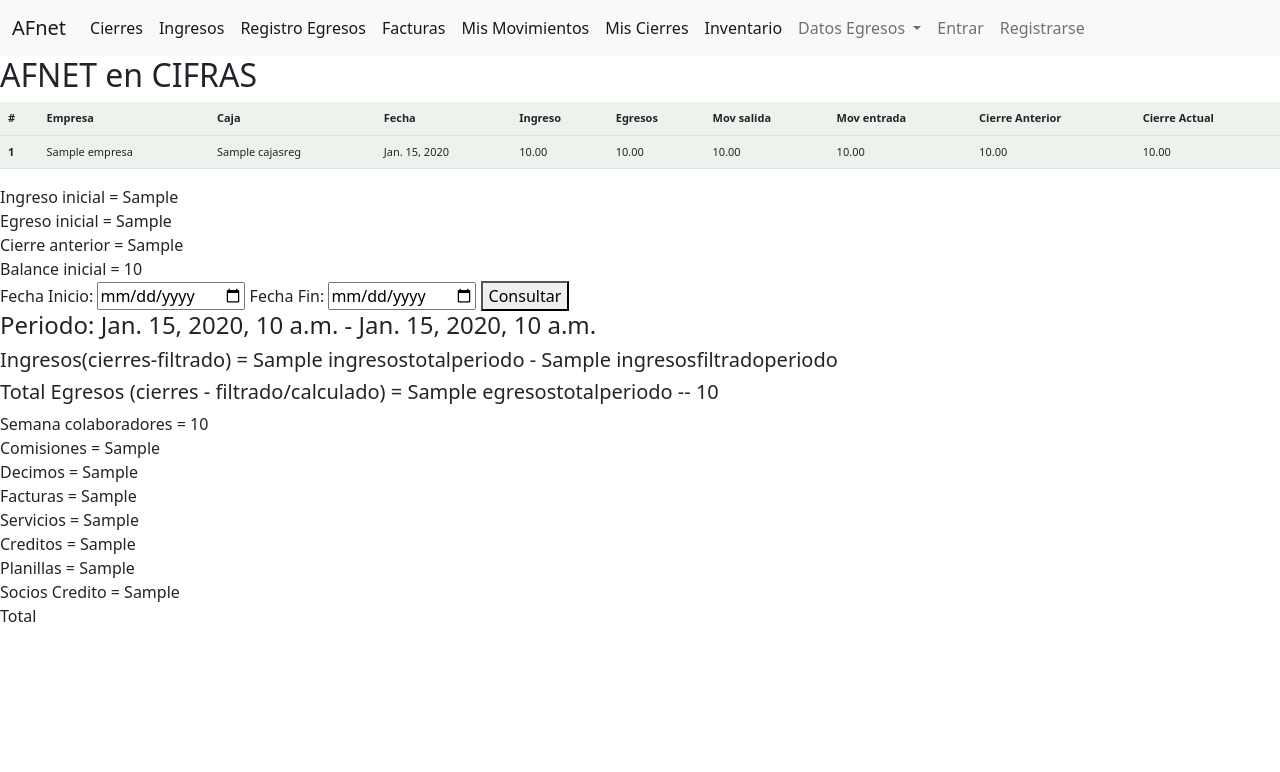
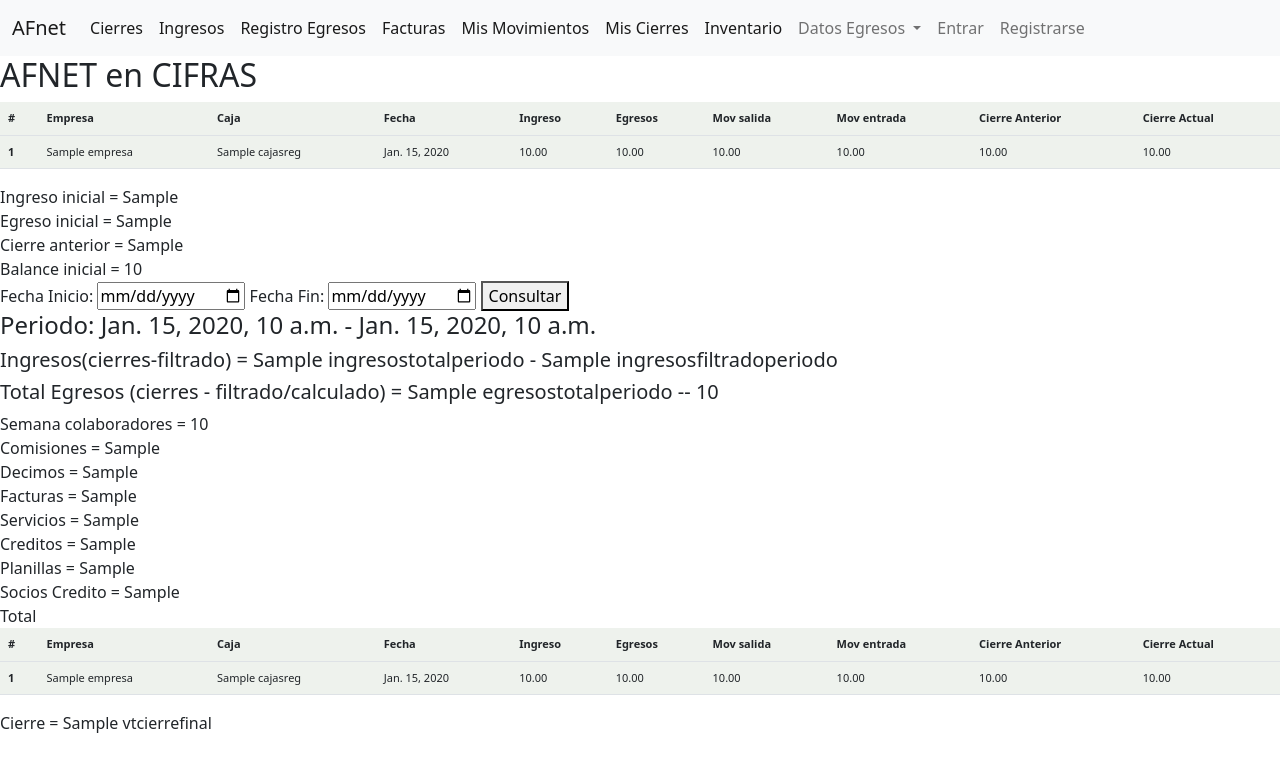
Before and after one commit to dieeromo/ContaAF, a Django app: template historicos/templates/solidcifras.html in a window 1280 px wide. Shown: the top 772 px of the page. Run offline with Django 3.2, Linux system fonts and the light colour scheme; tables that the repository leaves empty hold one stand-in row (values such as "Sample post"); the template is opened without the code that fills it: values that come from a table or form of the project are taken from there, most other values are stand-ins (such as "Sample title", 1, 10 or a date in 2020).

Commit message:
se agrega tabla de cierre final

```diff
--- a/historicos/templates/solidcifras.html
+++ b/historicos/templates/solidcifras.html
@@ -92,5 +92,45 @@
 
 
 
+<table class="table small-text">
+
+    <thead>
+        <tr>
+          <th scope="col" >#</th>
+          <th scope="col" >Empresa</th>
+          <th scope="col" >Caja</th>
+          <th scope="col" >Fecha</th>
+          <th scope="col" >Ingreso</th>
+          <th scope="col" >Egresos</th>
+          <th scope="col" >Mov salida</th>
+          <th scope="col" >Mov entrada</th>
+          <th scope="col" >Cierre Anterior</th>
+          <th scope="col" >Cierre Actual</th>
+        </tr>
+      </thead>
+
+      <tbody>
+        {% for f in cierrefinal%}
+        <tr>
+          <th scope="row">{{forloop.counter}}</th>
+          <td>{{f.empresa}}</td>
+          <td>{{f.caja}}</td>
+          <td>{{f.fecha}}</td>
+          <td>{{f.valorIngresos}}</td>
+          <td>{{f.valorEgresos}}</td>
+          <td>{{f.valorMovSalida}}</td>
+          <td>{{f.valorMovEntrada}}</td>
+          <td>{{f.valorCierreAnterior}}</td>
+          <td>{{f.valorCierreActual}}</td>
+
+
+        </tr>
+        {% endfor%}
+
+      </tbody>
+</table>
+
+Cierre = {{vtcierrefinal}}
+
 
 {%endblock%}
```
Also changed, not shown: historicos/views.py (+19 -2 lines).
